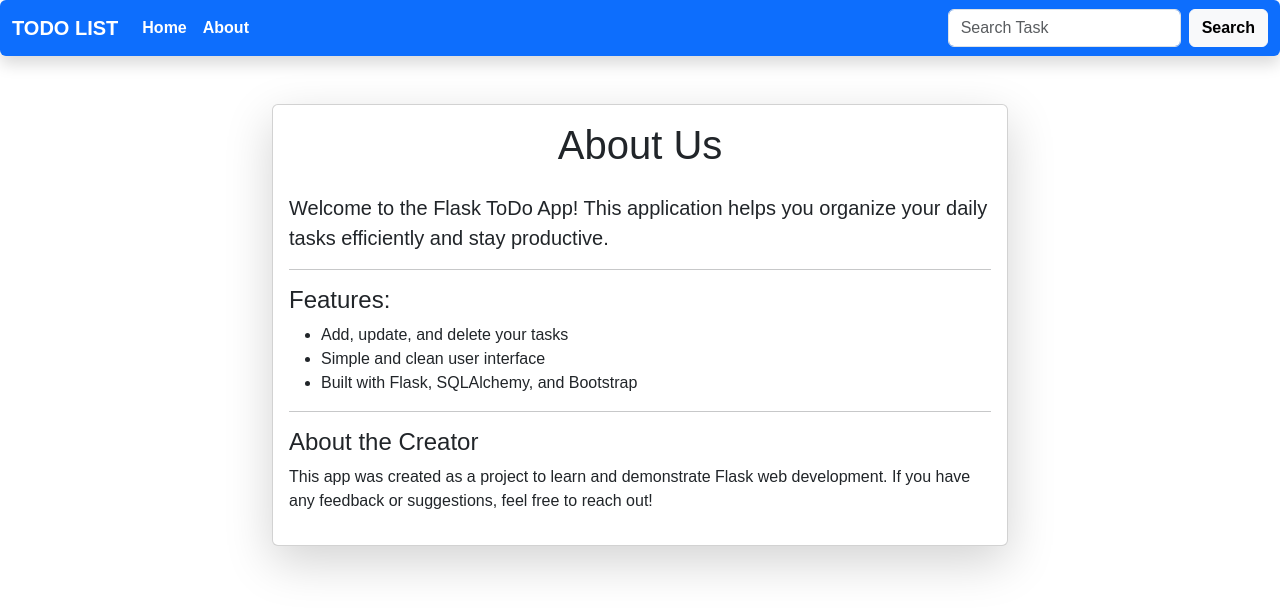
After one commit to VikashTechie/todo-flask-app, a Flask app: page /about in a window 1280 px wide. The commit adds this page. Shown: the top 614 px of the page. Run offline with Flask 3, Linux system fonts and the light colour scheme; some libraries are stand-ins or nearby versions.

Commit message:
Added about us page - Flask ToDo app

```diff
--- a/app.py
+++ b/app.py
@@ -59,5 +59,9 @@ def update(sno):
     print(todo.Sno)
     return render_template("update.html", todo=todo)
 
+@app.route("/about")
+def about():
+    return render_template("about.html")
+
 if __name__ == "__main__":
     app.run(debug=True, port=8000)
--- /dev/null
+++ b/templates/about.html
@@ -0,0 +1,25 @@
+{% extends "base.html" %}
+{% block body %}
+<div class="container mt-5">
+    <div class="row justify-content-center">
+        <div class="col-md-8">
+            <div class="card shadow-lg">
+                <div class="card-body">
+                    <h1 class="card-title text-center mb-4">About Us</h1>
+                    <p class="lead">Welcome to the Flask ToDo App! This application helps you organize your daily tasks efficiently and stay productive.</p>
+                    <hr>
+                    <h4>Features:</h4>
+                    <ul>
+                        <li>Add, update, and delete your tasks</li>
+                        <li>Simple and clean user interface</li>
+                        <li>Built with Flask, SQLAlchemy, and Bootstrap</li>
+                    </ul>
+                    <hr>
+                    <h4>About the Creator</h4>
+                    <p>This app was created as a project to learn and demonstrate Flask web development. If you have any feedback or suggestions, feel free to reach out!</p>
+                </div>
+            </div>
+        </div>
+    </div>
+</div>
+{% endblock body %}
--- a/templates/base.html
+++ b/templates/base.html
@@ -40,31 +40,9 @@
                 >Home</a
               >
             </li>
+
             <li class="nav-item">
-              <a class="nav-link text-white" href="#">Tasks</a>
-            </li>
-            <li class="nav-item dropdown">
-              <a
-                class="nav-link dropdown-toggle text-white"
-                href="#"
-                role="button"
-                data-bs-toggle="dropdown"
-                aria-expanded="false"
-              >
-                More
-              </a>
-              <ul class="dropdown-menu">
-                <li><a class="dropdown-item" href="#">Action</a></li>
-                <li><a class="dropdown-item" href="#">Another Action</a></li>
-                <li><hr class="dropdown-divider" /></li>
-                <li><a class="dropdown-item" href="#">Something else</a></li>
-              </ul>
-            </li>
-            <li class="nav-item">
-              <a class="nav-link disabled text-white-50" aria-disabled="true"
-                >Disabled</a
-              >
-            </li>
+              <a class="nav-link text-white" href="/about">About</a>
           </ul>
 
           <form class="d-flex" role="search">
```
